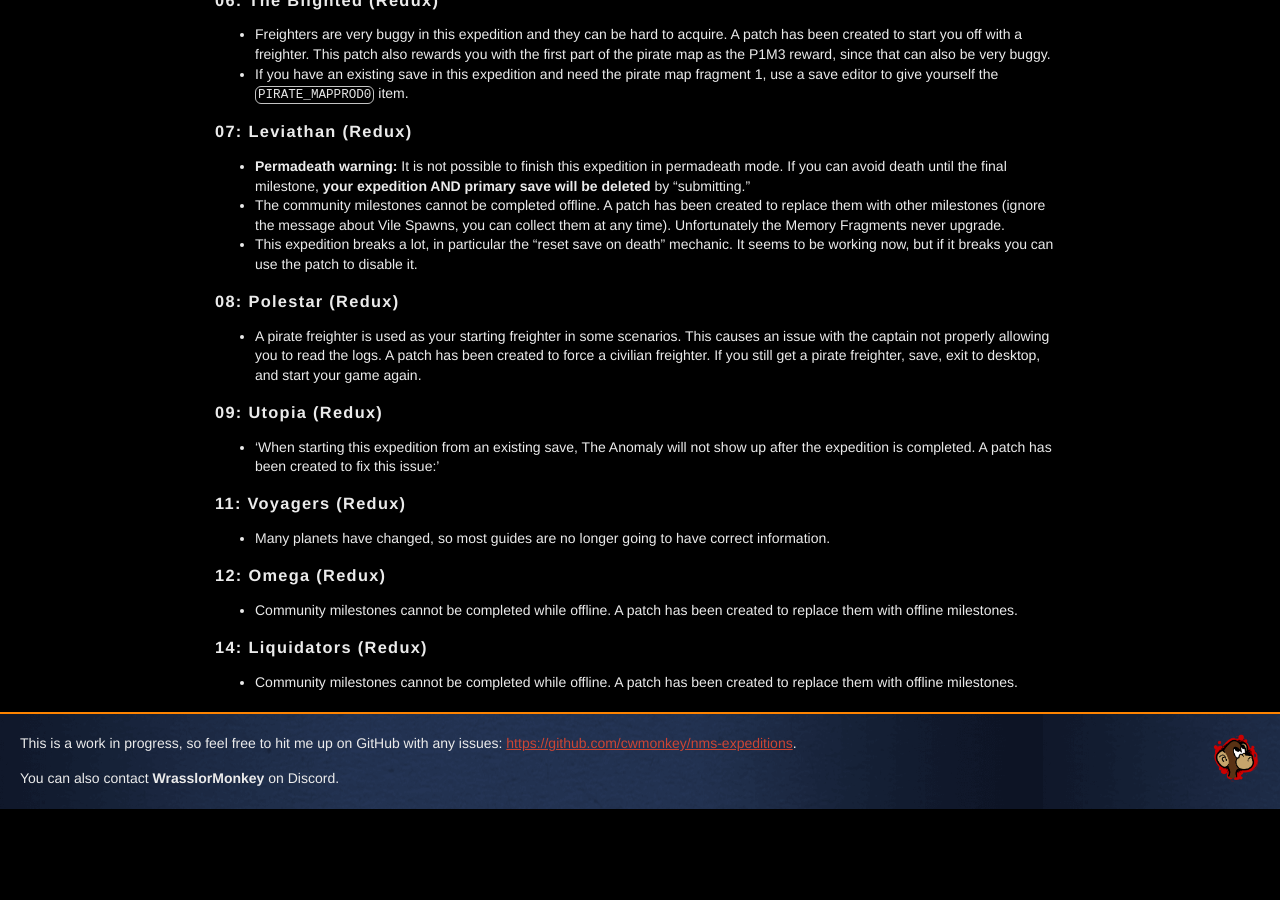
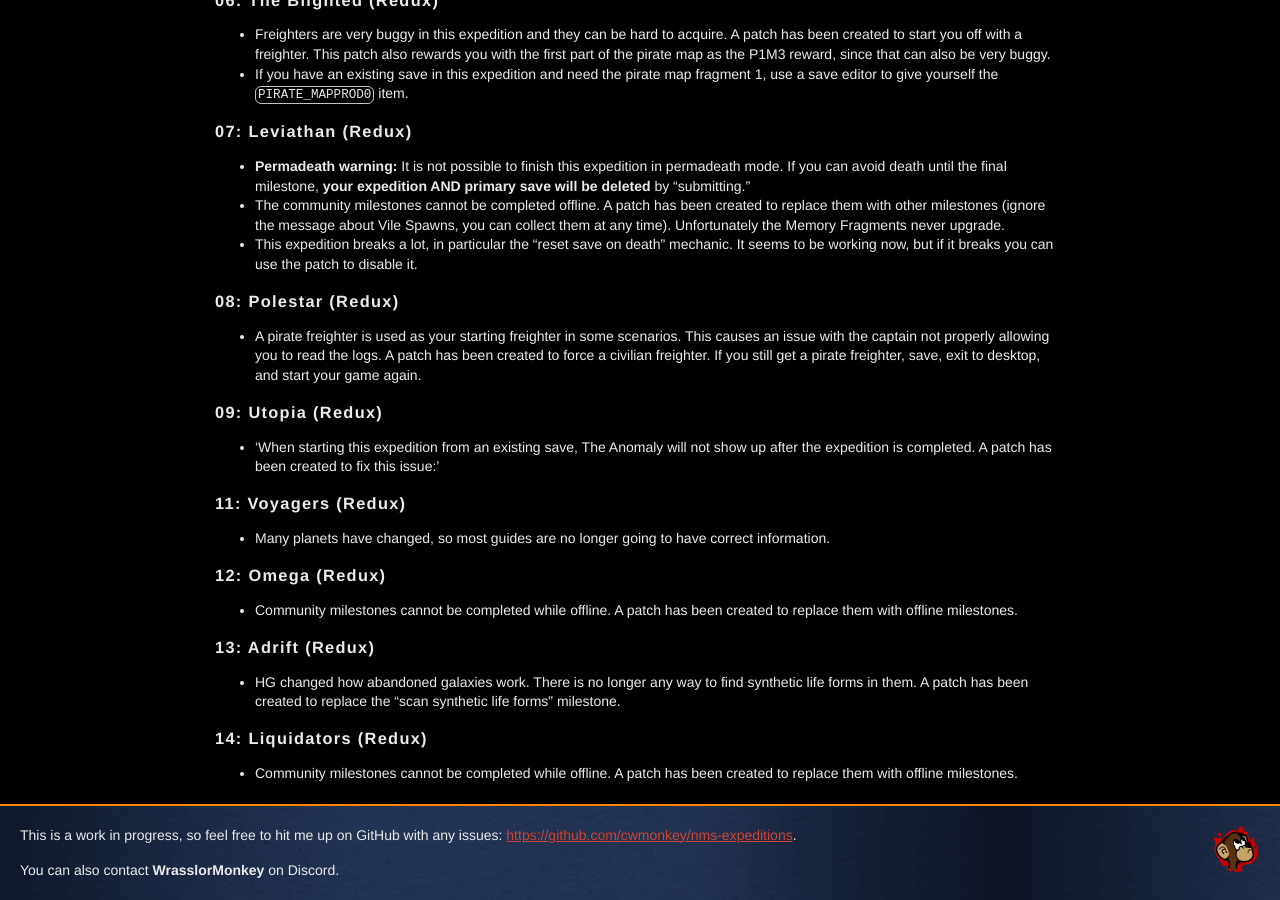
Before and after one commit to cwmonkey/nms-expeditions, a Jekyll site: the page built from index.html, in a window 1280 px wide and 900 px high, scrolled down 2621 px. Built offline with Jekyll 4.4.1, drawn with Linux system fonts in a browser that asks for light colours; some web fonts are replaced; before the commit the page ends 3430 px from its top, so only the background shows below that.

Commit message:
Add a patch to replace milestone which requires synthetic life forms
HG made the abandoned flag make it so finding synthetic life forms is impossible. This replaces the "scan synthetic life forms" milestone.

Fixes #20

```diff
--- a/_data/expeditions.yml
+++ b/_data/expeditions.yml
@@ -133,6 +133,13 @@
   image: e13_adrift.png
   json: 13_adrift.json
   redux: 1
+  notice: >
+          * HG changed how abandoned galaxies work. There is no longer any way to find synthetic life forms in them. A patch has been created to replace the "scan synthetic life forms" milestone.
+  patches:
+   - id: adrift_synthetic_creature_scan_replace
+     json: 13_adrift.synthetic_creature_scan_replace.patch.json
+     description: Replace "scan synthetic life forms" milestone with a milestone to visit a red star (Recommended)
+     checked: 1
 - id: e014
   name: '14: Liquidators'
   description: The one where you kill bugs
--- /dev/null
+++ b/_includes/13_adrift.synthetic_creature_scan_replace.patch.json
@@ -0,0 +1,35 @@
+{
+  "Stages": [
+    null,
+    null,
+    {
+      "Milestones": [
+        null,
+        null,
+        null,
+        null,
+        null,
+        {
+          "Mission": "^STAR_RED",
+          "Title": "^UI_EXPED_STAR_RED_NAME",
+          "TitleUpper": "^UI_EXPED_STAR_RED_NAME_U",
+          "Description": "^UI_EXPED_STAR_RED_DESC",
+          "DescriptionDone": "^UI_EXPED_STAR_RED_DESC_D",
+          "Amount": 1,
+          "Icon": {
+            "Filename": "textures/ui/frontend/icons/expedition/patch.redsystem.dds"
+          },
+          "MissionIcon": {
+            "Filename": "textures/ui/frontend/icons/missions/expeditionmissions/mission.specialsystem.on.dds"
+          },
+          "MissionIconSelected": {
+            "Filename": "textures/ui/frontend/icons/missions/expeditionmissions/mission.specialsystem.on.dds"
+          },
+          "MissionIconNotSelected": {
+            "Filename": "textures/ui/frontend/icons/missions/expeditionmissions/mission.specialsystem.off.dds"
+          }
+        }
+      ]
+    }
+  ]
+}
```
